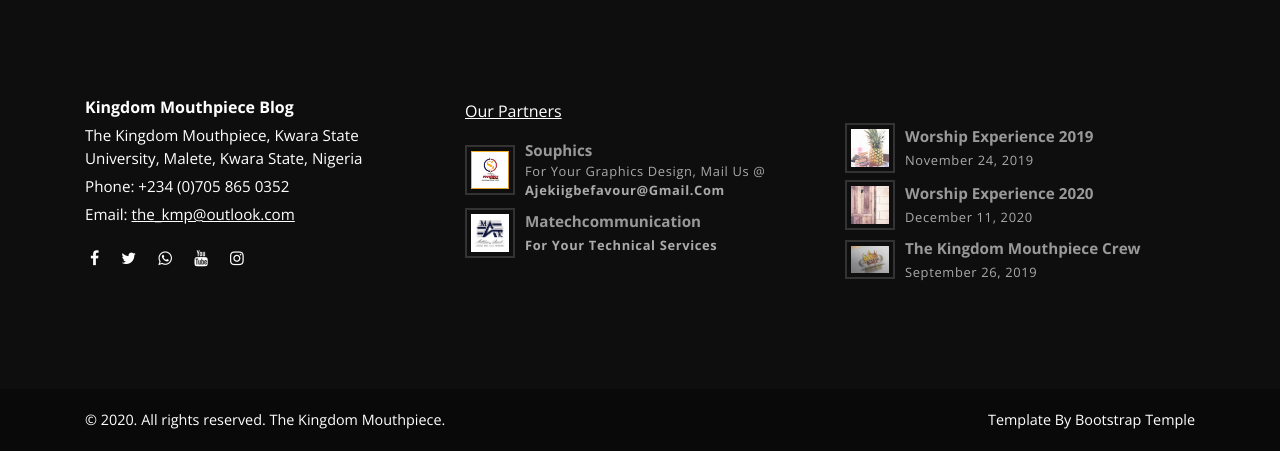
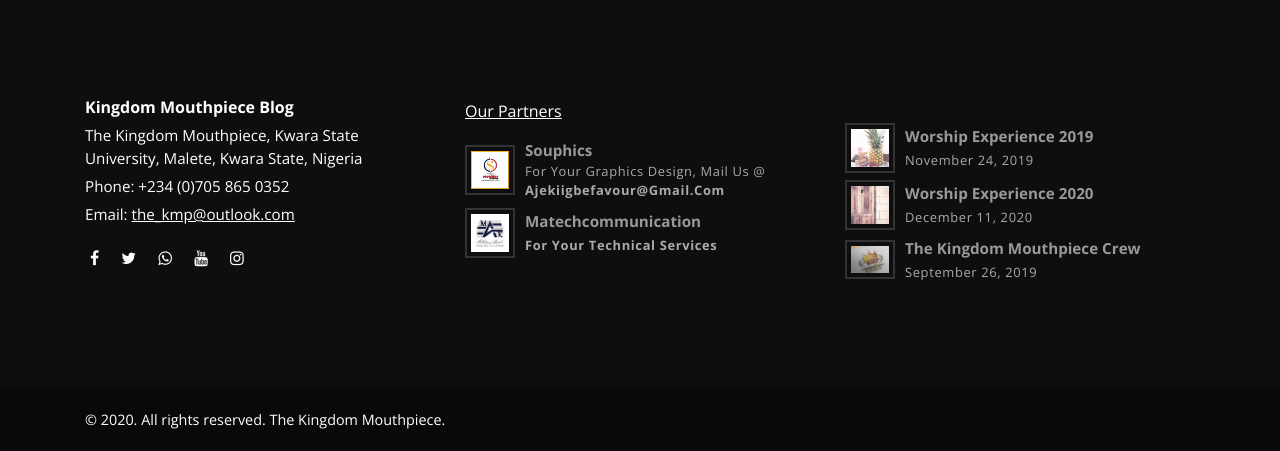
Before and after one commit to LesseinReigns/KMP-BLOG, a Django app: page /blog/ in a window 1280 px wide. Shown: the part 707-1158 px from the top of the page. Run offline with Django 3.2, Linux system fonts and the light colour scheme; data that the repository does not hold is empty; some libraries are stand-ins or nearby versions.

Commit message:
kmp blog, initial commit

```diff
--- a/templates/footer.html
+++ b/templates/footer.html
@@ -75,11 +75,6 @@
         <div class="col-md-6">
           <p>&copy; 2020. All rights reserved. The Kingdom Mouthpiece.</p>
         </div>
-        <div class="col-md-6 text-right">
-          <p>Template By <a href="https://bootstraptemple.com" class="text-white">Bootstrap Temple</a>
-            <!-- Please do not remove the backlink to Bootstrap Temple unless you purchase an attribution-free license @ Bootstrap Temple or support us at http://bootstrapious.com/donate. It is part of the license conditions. Thanks for understanding :)                         -->
-          </p>
-        </div>
       </div>
     </div>
   </div>
```
